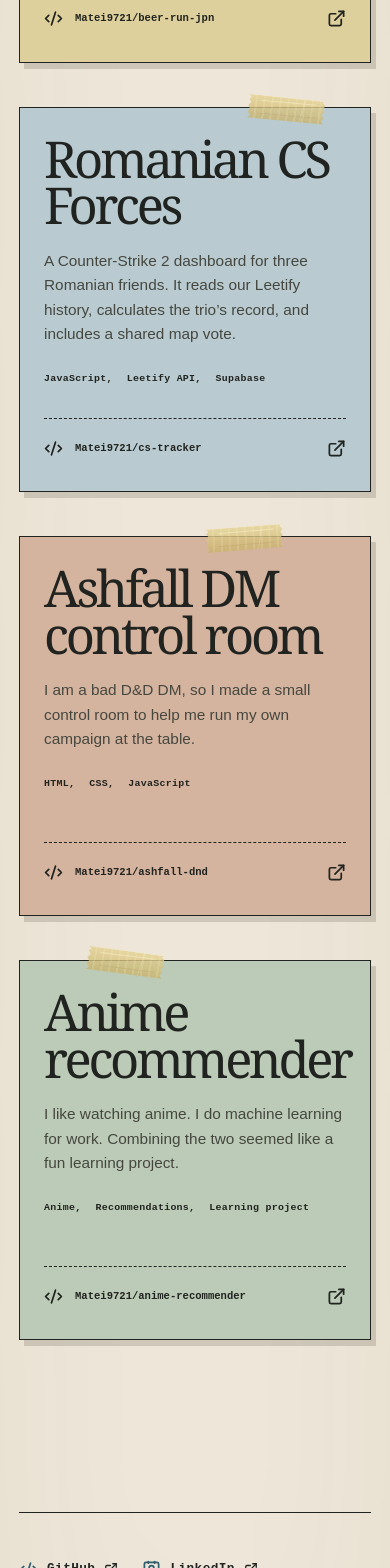
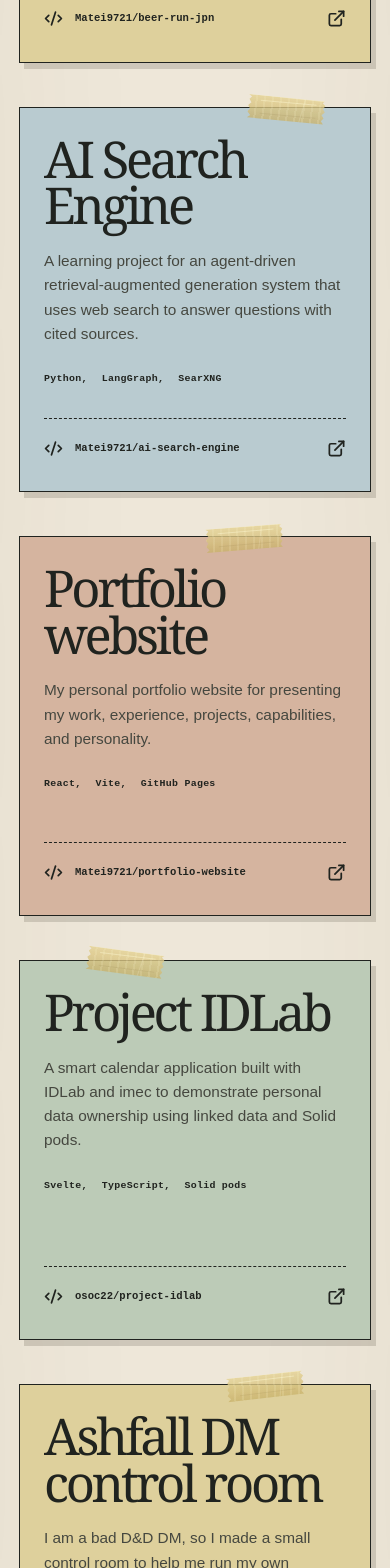
Before and after one commit to Matei9721/portfolio-website, a React (Vite) app: page / in a window 390 px wide. Shown: the part 5280-6848 px from the top of the page. Built offline with nearby package versions, Linux system fonts and the light colour scheme; no server answers.

Commit message:
feat: update projects list with new entries and remove outdated project

```diff
--- a/src/App.css
+++ b/src/App.css
@@ -946,6 +946,11 @@
   transform: translateX(-50%) rotate(8deg);
 }
 
+.project-card:nth-child(5) > .paper-tape {
+  left: 70%;
+  transform: translateX(-50%) rotate(-6deg);
+}
+
 .experience-entry__index {
   padding-top: 6px;
   color: var(--muted);
@@ -1273,7 +1278,8 @@
   .project-card,
   .project-card:nth-child(2),
   .project-card:nth-child(3),
-  .project-card:nth-child(4) {
+  .project-card:nth-child(4),
+  .project-card:nth-child(5) {
     grid-column: span 6;
   }
 }
@@ -1458,7 +1464,8 @@
   .project-card,
   .project-card:nth-child(2),
   .project-card:nth-child(3),
-  .project-card:nth-child(4) {
+  .project-card:nth-child(4),
+  .project-card:nth-child(5) {
     grid-column: 1;
     width: 100%;
     min-height: 380px;
--- a/src/content/projects.js
+++ b/src/content/projects.js
@@ -9,13 +9,31 @@ export const personalProjects = [
         tags: ['FastAPI', 'SQLite', 'Leaflet'],
     },
     {
-        id: 'cs-tracker',
-        title: 'Romanian CS Forces',
-        description: 'A Counter-Strike 2 dashboard for three Romanian friends. It reads our Leetify history, calculates the trio’s record, and includes a shared map vote.',
-        repoName: 'Matei9721/cs-tracker',
-        githubUrl: 'https://github.com/Matei9721/cs-tracker',
-        githubLabel: 'View Romanian CS Forces on GitHub',
-        tags: ['JavaScript', 'Leetify API', 'Supabase'],
+        id: 'ai-search-engine',
+        title: 'AI Search Engine',
+        description: 'A learning project for an agent-driven retrieval-augmented generation system that uses web search to answer questions with cited sources.',
+        repoName: 'Matei9721/ai-search-engine',
+        githubUrl: 'https://github.com/Matei9721/ai-search-engine',
+        githubLabel: 'View AI Search Engine on GitHub',
+        tags: ['Python', 'LangGraph', 'SearXNG'],
+    },
+    {
+        id: 'portfolio-website',
+        title: 'Portfolio website',
+        description: 'My personal portfolio website for presenting my work, experience, projects, capabilities, and personality.',
+        repoName: 'Matei9721/portfolio-website',
+        githubUrl: 'https://github.com/Matei9721/portfolio-website',
+        githubLabel: 'View Portfolio website on GitHub',
+        tags: ['React', 'Vite', 'GitHub Pages'],
+    },
+    {
+        id: 'project-idlab',
+        title: 'Project IDLab',
+        description: 'A smart calendar application built with IDLab and imec to demonstrate personal data ownership using linked data and Solid pods.',
+        repoName: 'osoc22/project-idlab',
+        githubUrl: 'https://github.com/osoc22/project-idlab',
+        githubLabel: 'View Project IDLab on GitHub',
+        tags: ['Svelte', 'TypeScript', 'Solid pods'],
     },
     {
         id: 'ashfall-dnd',
@@ -26,13 +44,4 @@ export const personalProjects = [
         githubLabel: 'View Ashfall DM control room on GitHub',
         tags: ['HTML', 'CSS', 'JavaScript'],
     },
-    {
-        id: 'anime-recommender',
-        title: 'Anime recommender',
-        description: 'I like watching anime. I do machine learning for work. Combining the two seemed like a fun learning project.',
-        repoName: 'Matei9721/anime-recommender',
-        githubUrl: 'https://github.com/Matei9721/anime-recommender',
-        githubLabel: 'View Anime recommender on GitHub',
-        tags: ['Anime', 'Recommendations', 'Learning project'],
-    },
 ];
```
Also changed, not shown: 1 other file (tests, documents, lock files or other folders).
